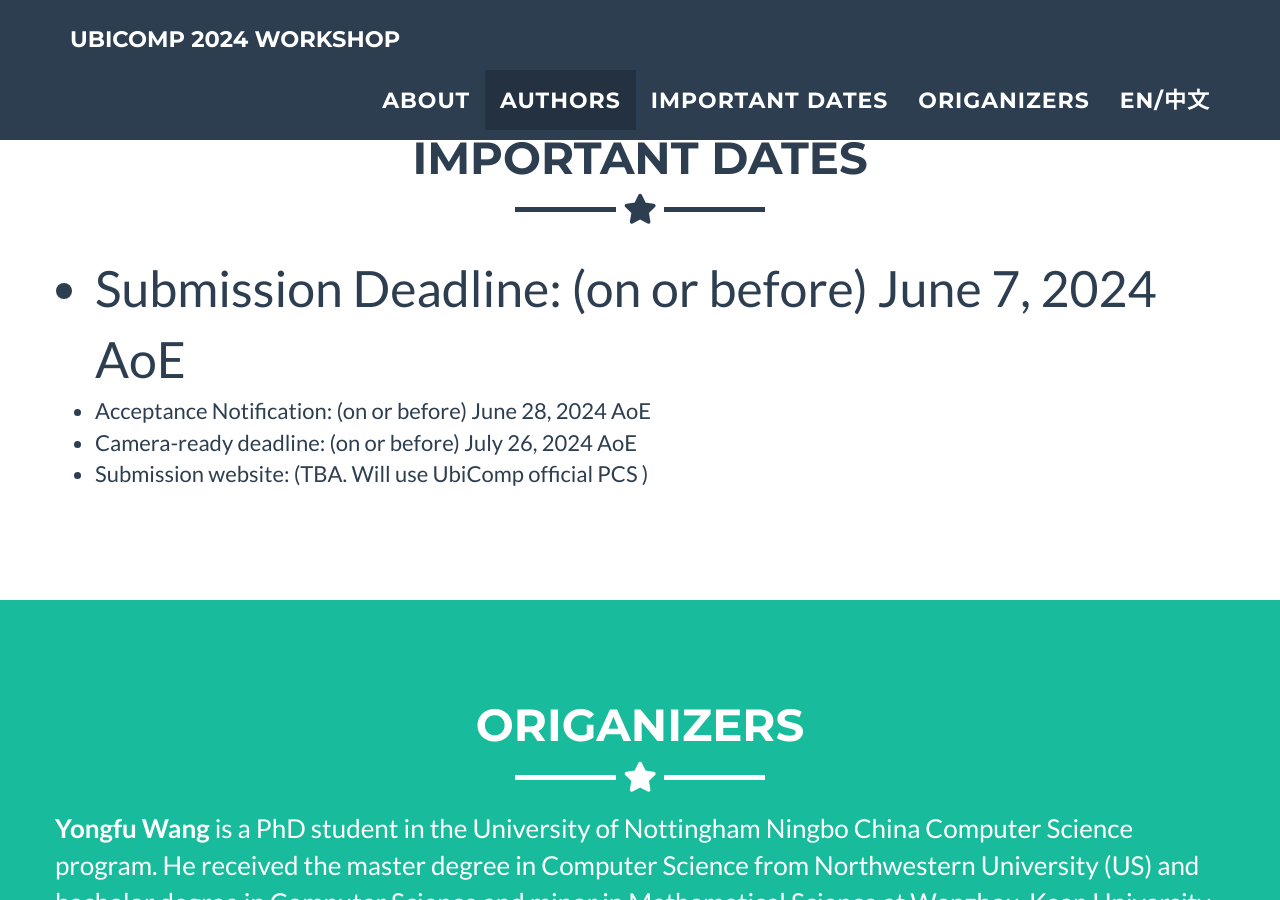
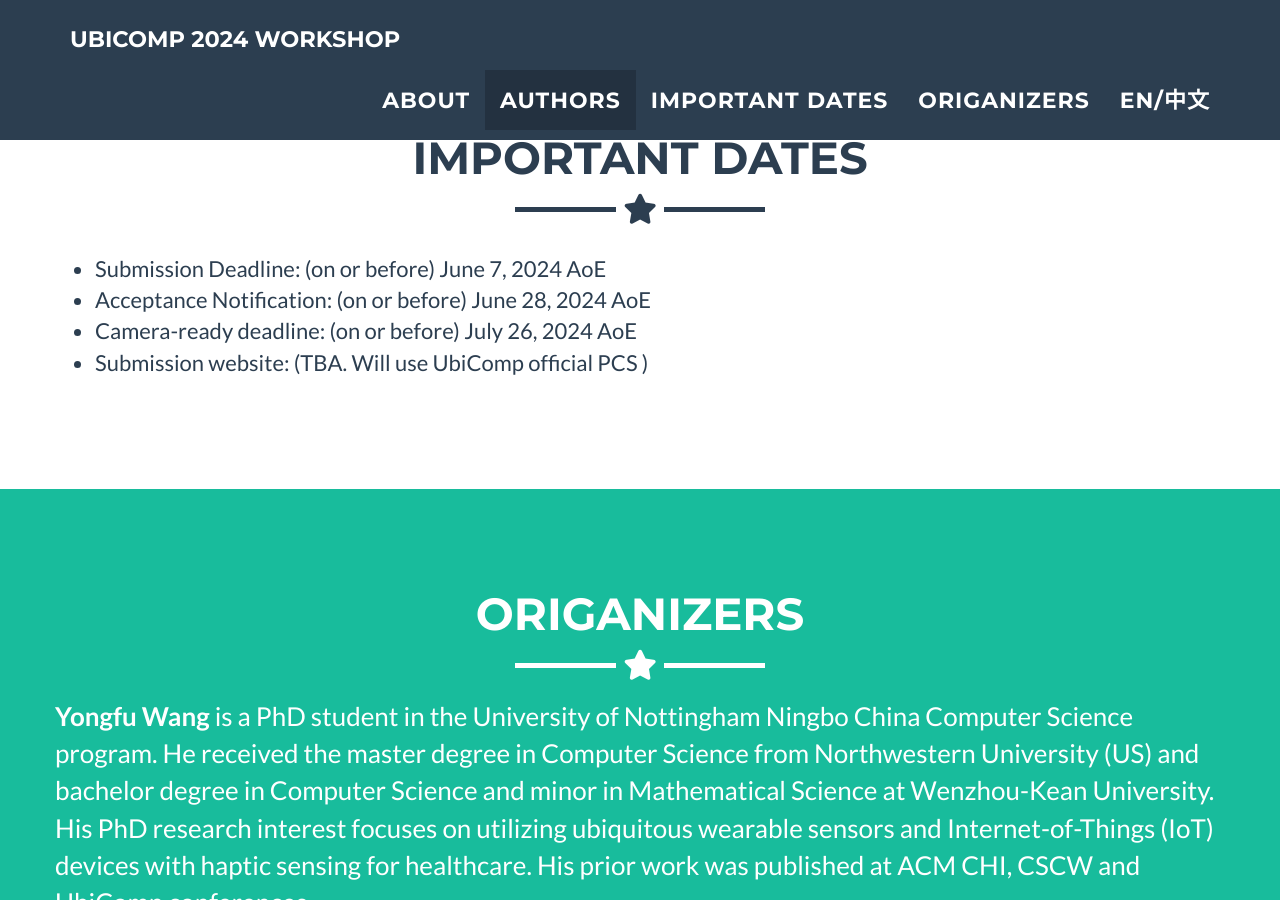
Before and after one commit to idwac/idwac.github.io, a Jekyll site: the page built from _posts/2014-07-18-project-1.markdown, in a window 1280 px wide and 900 px high, scrolled down 3125 px. Built offline with Jekyll 4.4.1, drawn with Linux system fonts in a browser that asks for light colours.

Commit message:
Correct font size in time

```diff
--- a/_includes/date.html
+++ b/_includes/date.html
@@ -14,7 +14,7 @@
         <!-- <p>The date section.</p> -->
         <p>
           <ul>
-            <li style="font-size:50px";>Submission Deadline:	   (on or before) June 7, 2024 AoE</li>
+            <li>Submission Deadline:	   (on or before) June 7, 2024 AoE</li>
             <li>Acceptance Notification: (on or before) June 28, 2024 AoE</li>
             <li>Camera-ready deadline:	 (on or before) July 26, 2024 AoE</li>
             <li>Submission website:	     (TBA. Will use UbiComp official PCS )</li>
```
